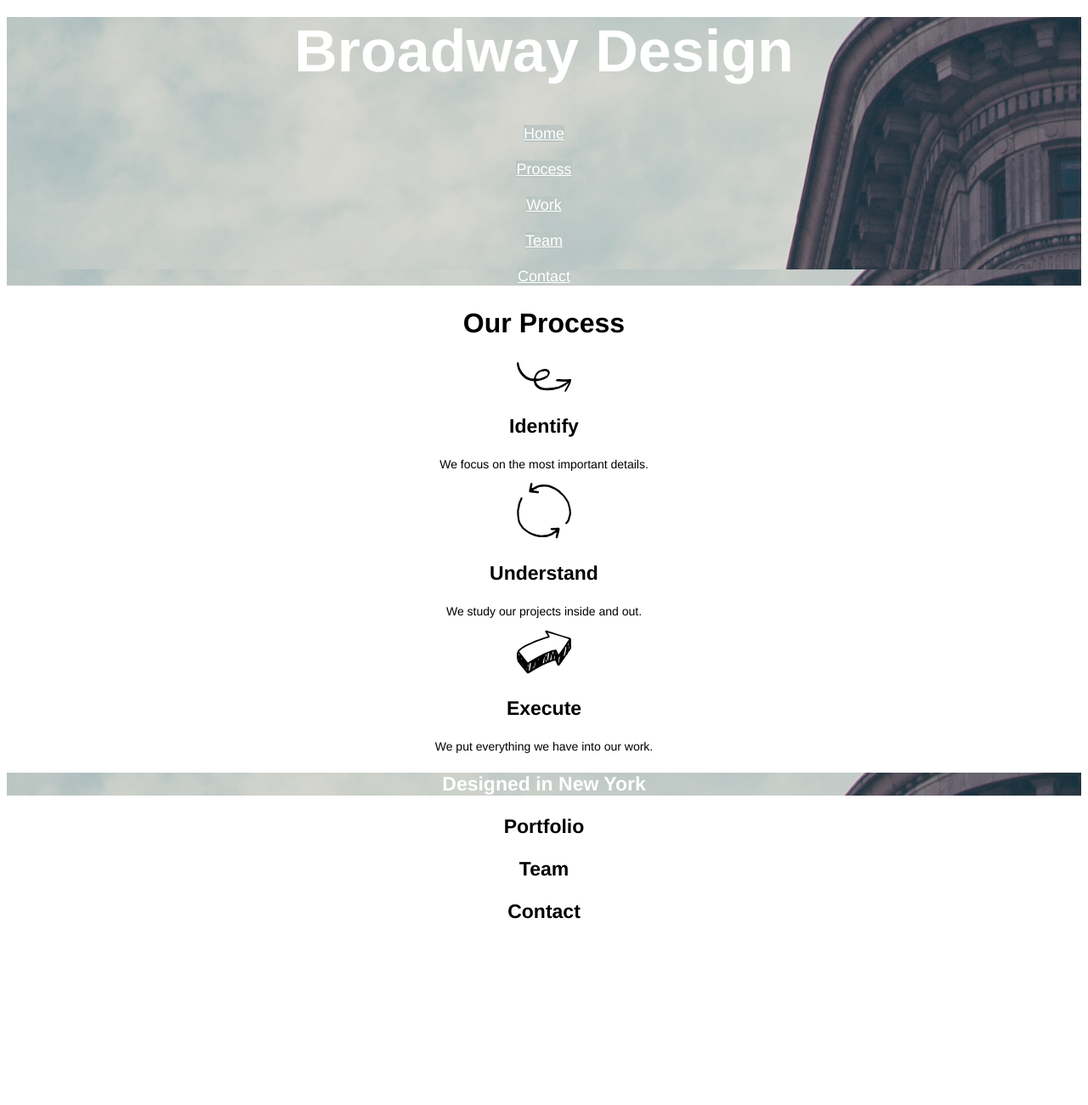
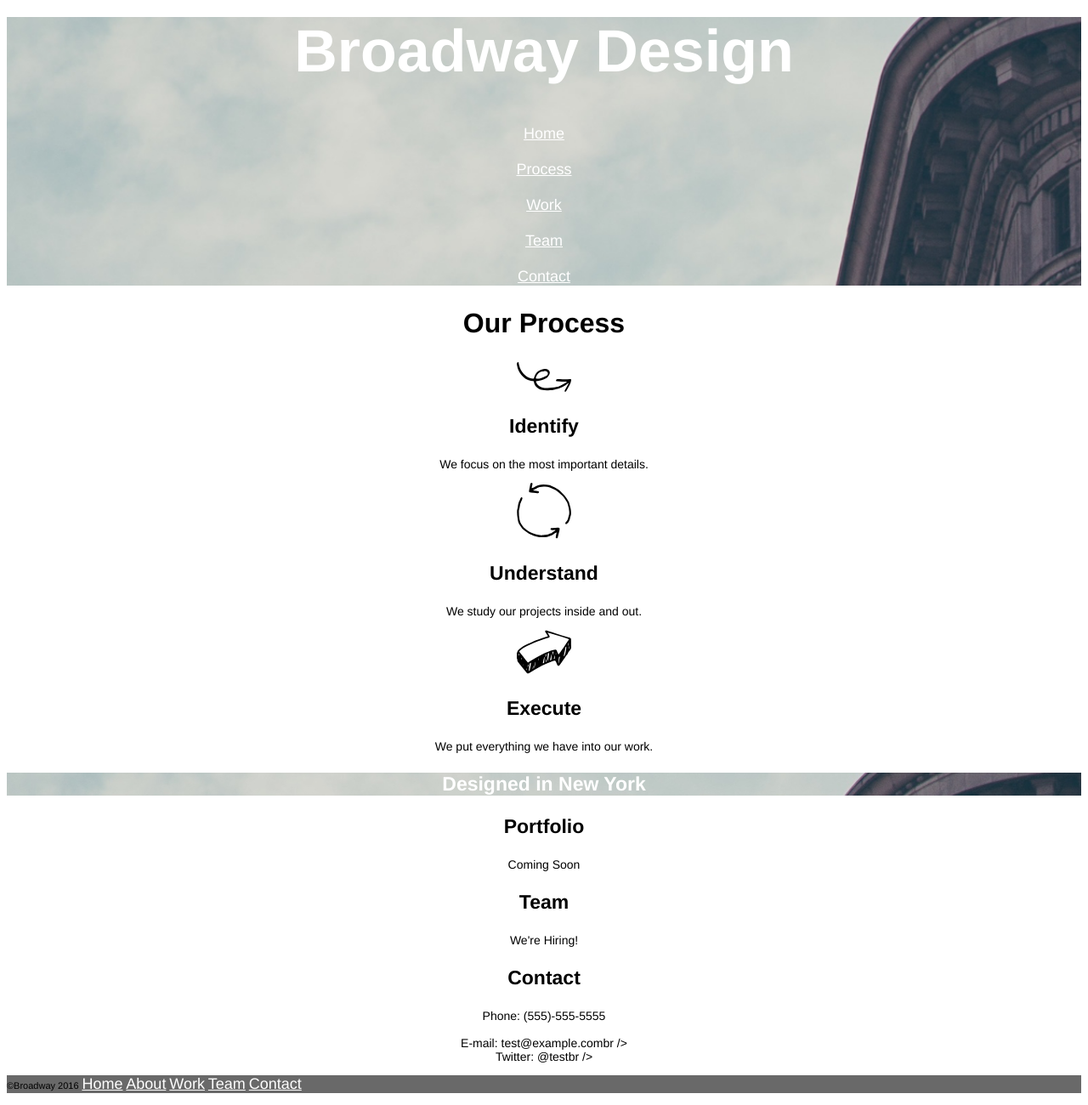
Before and after one commit to Lino09/BroadwayDesign, a plain HTML site: page index.html in a window 1280 px wide. Shown: the part 27-1327 px from the top of the page at 85% size. Before the commit the page ends 1136 px from the top, so only its background shows below. Drawn offline with Linux system fonts and the light colour scheme.

Commit message:
did all the page

```diff
--- a/index.html
+++ b/index.html
@@ -18,7 +18,7 @@
       <br /><br />
       <a href="#">Team</a>
       <br /><br />
-      <a href="#">Contact</a>
+      <a href="#contact">Contact</a><br />
     </nav>
   </header>
   <div id="process">
@@ -39,10 +39,36 @@
       We put everything we have into our work.
     </p>
   </div>
+  <div id="#contact">
     <h3 id="whitie">Designed in New York</h3>
     <h3>Portfolio</h3>
+    <p>
+      Coming Soon
+    </p>
     <h3>Team</h3>
+    <p>
+      We're Hiring!
+    </p>
     <h3>Contact</h3>
+    <p>
+      Phone: (555)-555-5555 <br /><br /> E-mail: test@example.combr /><br /> Twitter: @testbr /><br />
+    </p>
+
+  </div>
+  <footer>
+    <p>
+      <span>©Broadway 2016</span> <a href="#"> Home</a>
+
+      <a href="#Process">About</a>
+
+      <a href="#"> Work</a>
+
+      <a href="#"> Team</a>
+
+      <a href="#contact"> Contact</a>
+    </p>
+  </footer>
+
 </body>
 
 </html>
--- a/resources/css/index.css
+++ b/resources/css/index.css
@@ -3,9 +3,14 @@ html{
   text-align: center;
 
 }
-header, a{
+header{
   background-image: url("../image/the-flatiron-building.png");
+  background-size: cover;
   color: white;
+}
+a{
+  color: white;
+  font-size: 18px;
 }
 h1{
   font-size: 70px;
@@ -26,3 +31,10 @@ p {
   color:white;
   background-image: url("../image/the-flatiron-building.png");
 }
+span {
+  font-size: 11px;
+}
+footer{
+  background-color: dimgray;
+  text-align: left;
+}
```
Lines whose indentation alone changed are shown as unchanged.
